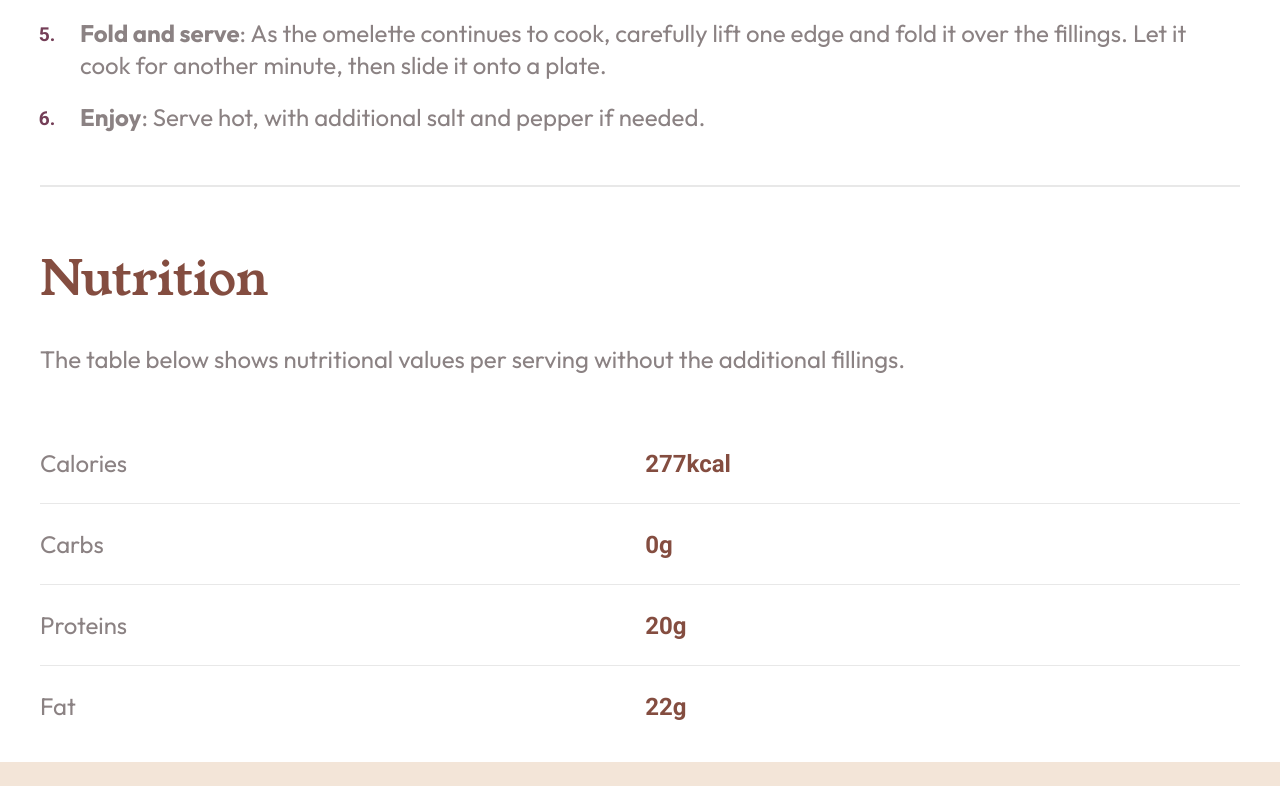
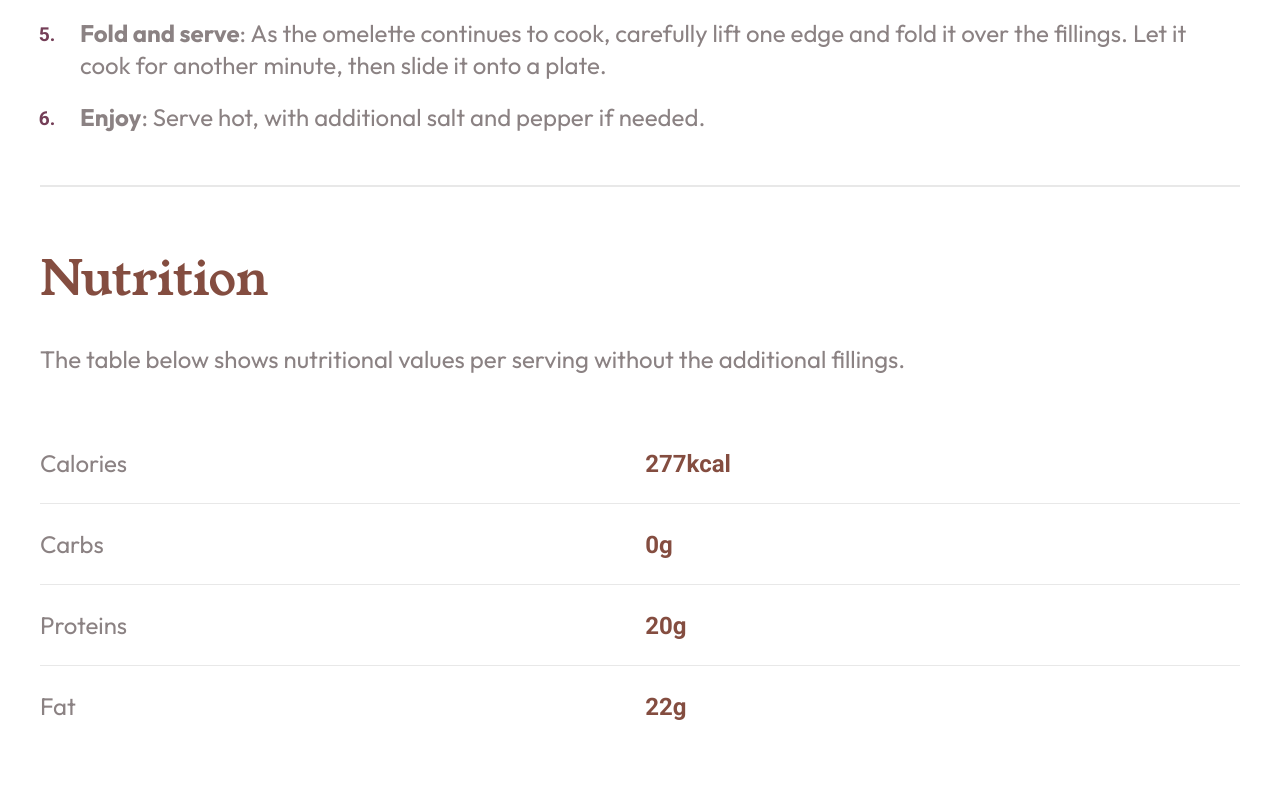
Before and after one commit to Bofi1/recipe, a plain HTML site: page index.html in a window 1280 px wide. Shown: the part 2146-2932 px from the top of the page. Before the commit the page ends 2908 px from the top, so only its background shows below. Drawn offline with nearby package versions, Linux system fonts and the light colour scheme.

Commit message:
more pad

```diff
--- a/index.html
+++ b/index.html
@@ -179,7 +179,7 @@
         </div>
 
         <!-- Nutrition -->
-        <div class="mt-12 pb-4 xl:mt-17">
+        <div class="mt-12 pb-10 xl:mt-17">
           <p
             class="text-[#844D40] text-3xl young-serif-regular mb-5 xl:text-5xl xl:mb-10"
           >
```
